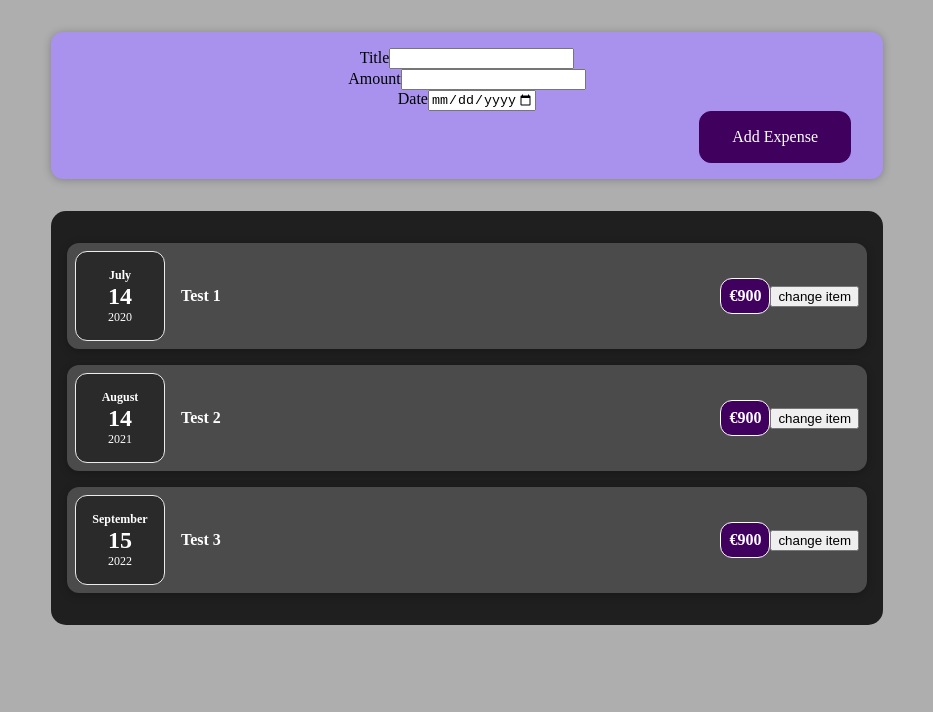
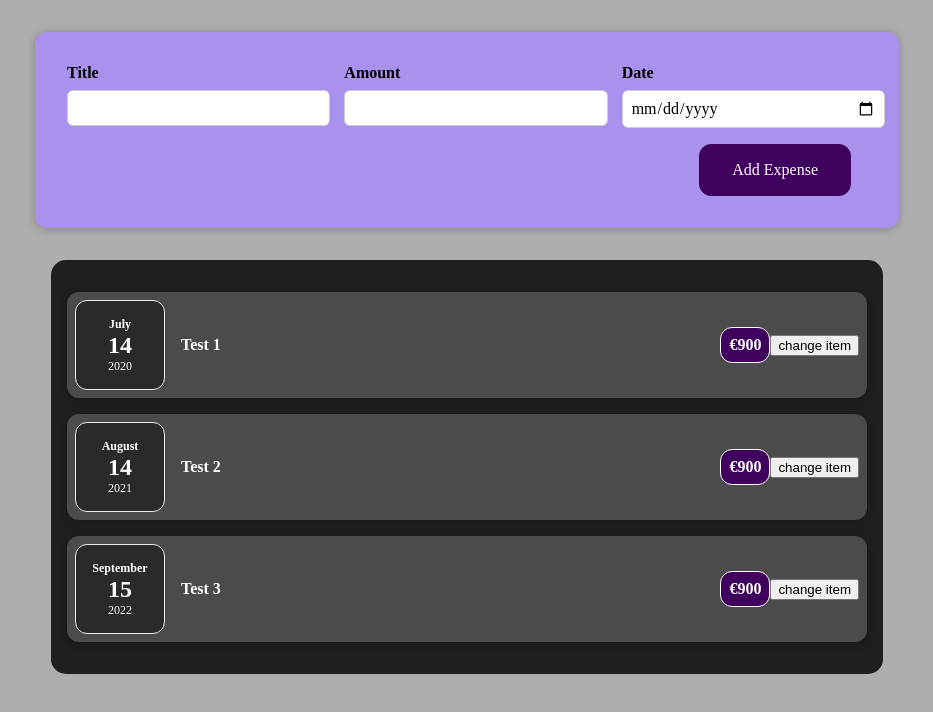
Before and after one commit to JasmineKhalimova/FoodApp, a React (Create React App) app: page / in a window 1280 px wide. Shown: the top 712 px of the page, without its empty margins (173-1106 px from the left). Built offline with nearby package versions, Linux system fonts and the light colour scheme.

Commit message:
two way binding, child to parent component, lifting the state up

```diff
--- a/src/App.js
+++ b/src/App.js
@@ -3,9 +3,14 @@ import ExpenseItems from './components/Expenses/ExpenseItems';
 import NewExpense from './components/Expenses/NewExpense';
 
 function App() {
+  const addExpenseHandler = expense => {
+    console.log('addExpenseHandler');
+    console.log(expense);
+  }
+
   return (
     <div>
-      <NewExpense />
+      <NewExpense addAddExpense={addExpenseHandler}/>
       <ExpenseItems />
     </div>
   );
--- /dev/null
+++ b/src/components/Expenses/ExpenseForm.js
@@ -0,0 +1,114 @@
+import React, {useState} from "react";
+
+const ExpenseForm = (props) => {
+    // Multiple states
+    const [enterTitle, setEnterTitle] = useState('');
+    const [enterAmount, setEnterAmount] = useState('');
+    const [enterDate, setEnterDate] = useState('');
+
+    // Single State
+    // const [userInput, setUserInput] = useState({
+    //     enterTitle: '',
+    //     enterAmount: '',
+    //     enterDate: ''
+    // });
+
+    // Chnage handlers
+    const titleChangeHandler = (event) => {
+        setEnterTitle(event.target.value);
+
+        // setUserInput({
+        //     ...userInput, // use spread operator to copy other values which is not being used here
+        //     enterTitle: event.target.value
+        // });
+
+        // setUserInput((prevState) => {
+        //     return { ...prevState, setEnterTitle: event.target.value };
+        // });
+    }
+
+    const amountChangeHandler = (event) => {
+        setEnterAmount(event.target.value);
+
+        // setUserInput({
+        //     ...userInput, // use spread operator to copy other values which is not being used here
+        //     enterAmount: event.target.value
+        // });
+
+        // using prevState as it will use latest state which is up to date
+        // setUserInput((prevState) => {
+        //     return { ...prevState, enterAmount: event.target.value };
+        // });
+
+    }
+    const dateChangeHandler = (event) => {
+        setEnterDate(event.target.value);
+
+        // This way might not work as it might depend on old and unused state
+        // setUserInput({
+        //     ...userInput, // use spread operator to copy other values which is not being used here
+        //     enterDate: event.target.value
+        // });
+
+        // using prevState as it will use latest state which is up to date
+        // setUserInput((prevState) => {
+        //     return { ...prevState, enterDate: event.target.value };
+        // });
+    };
+
+    // On Submit handler
+    const submitHandler = (event) => {
+        event.preventDefault();
+
+        const expenseData = {
+            title: enterTitle,
+            amount: enterAmount,
+            date: new Date(enterDate)
+        };
+
+        props.onSaveExpenseData(expenseData);
+
+        // storing data but deleting from input form
+        setEnterTitle('');
+        setEnterAmount('');
+        setEnterDate('');
+    };
+
+    return (
+            <form className="expense_form" onSubmit={submitHandler}>
+                <div className="new-expenses_controls">
+                    <div className="expenses_control">
+                        <label>Title</label>
+                        <input
+                        type="text"
+                        value={enterTitle}
+                        onChange={titleChangeHandler}
+                        />
+                    </div>
+                    <div className="expenses_control">
+                        <label>Amount</label>
+                        <input
+                        type="number"
+                        value={enterAmount}
+                        onChange={amountChangeHandler}
+                        />
+                    </div>
+                    <div className="expenses_control">
+                        <label>Date</label>
+                        <input
+                        type="date"
+                        min="2019-01-01"
+                        max="2022-12-31"
+                        value={enterDate}
+                        onChange={dateChangeHandler}
+                        />
+                    </div>
+                </div>
+                <div className="actions">
+                    <button type="submit">Add Expense</button>
+                </div>
+            </form>
+    )
+}
+
+export default ExpenseForm;
--- a/src/components/Expenses/NewExpense.js
+++ b/src/components/Expenses/NewExpense.js
@@ -1,114 +1,18 @@
-import React, {useState} from "react";
+import ExpenseForm from './ExpenseForm';
 
-const NewExpense = () => {
-    // Multiple states
-    const [enterTitle, setEnterTitle] = useState('');
-    const [enterAmount, setEnterAmount] = useState('');
-    const [enterDate, setEnterDate] = useState('');
-
-    // Single State
-    // const [userInput, setUserInput] = useState({
-    //     enterTitle: '',
-    //     enterAmount: '',
-    //     enterDate: ''
-    // });
-
-    // Chnage handlers
-    const titleChangeHandler = (event) => {
-        setEnterTitle(event.target.value);
-
-        // setUserInput({
-        //     ...userInput, // use spread operator to copy other values which is not being used here
-        //     enterTitle: event.target.value
-        // });
-
-        // setUserInput((prevState) => {
-        //     return { ...prevState, setEnterTitle: event.target.value };
-        // });
-    }
-
-    const amountChangeHandler = (event) => {
-        setEnterAmount(event.target.value);
-
-        // setUserInput({
-        //     ...userInput, // use spread operator to copy other values which is not being used here
-        //     enterAmount: event.target.value
-        // });
-
-        // using prevState as it will use latest state which is up to date
-        // setUserInput((prevState) => {
-        //     return { ...prevState, enterAmount: event.target.value };
-        // });
-
-    }
-    const dateChangeHandler = (event) => {
-        setEnterDate(event.target.value);
-
-        // This way might not work as it might depend on old and unused state
-        // setUserInput({
-        //     ...userInput, // use spread operator to copy other values which is not being used here
-        //     enterDate: event.target.value
-        // });
-
-        // using prevState as it will use latest state which is up to date
-        // setUserInput((prevState) => {
-        //     return { ...prevState, enterDate: event.target.value };
-        // });
+const NewExpense = (props) => {
+      // saving form input values
+  const saveExpenseDataHandler = (enteredExpenseData) => {
+    const expenseData = {
+      ...enteredExpenseData,
+      id: Math.random().toString() // generating random ids
     };
-
-    // On Submit handler
-    const submitHandler = (event) => {
-        event.preventDefault();
-
-        const expenseData = {
-            title: enterTitle,
-            amount: enterAmount,
-            date: new Date(enterDate)
-        };
-        console.log(expenseData);
-        // storing data but deleting from input form
-        setEnterTitle('');
-        setEnterAmount('');
-        setEnterDate('');
-    };
+    props.addAddExpense(expenseData);
+  };
 
     return (
         <div className="new-expense">
-            <form className="expense_form" onSubmit={submitHandler}>
-                <div className="new-expenses__controls">
-                    <div className="expenses__control">
-                        <label>Title</label>
-                        <input
-                        type="text"
-                        value={enterTitle}
-                        onChange={titleChangeHandler}
-                        />
-                    </div>
-                    <div className="expenses__control">
-                        <label>Amount</label>
-                        <input
-                        type="number"
-                        min="0.01"
-                        strep="0.01"
-                        value={enterAmount}
-                        onChange={amountChangeHandler}
-                        />
-                    </div>
-                    <div className="expenses__control">
-                        <label>Date</label>
-                        <input
-                        type="date"
-                        min="2019-01-01"
-                        max="2022-12-31"
-                        value={enterDate}
-                        onChange={dateChangeHandler}
-                        />
-                    </div>
-                </div>
-                <div className="actions">
-                    <button type="submit">Add Expense</button>
-                </div>
-            </form>
+            <ExpenseForm onSaveExpenseData={saveExpenseDataHandler} />
         </div>
     )
 }
--- a/src/css/global.scss
+++ b/src/css/global.scss
@@ -80,7 +80,7 @@ body {
   // NewExpenses.js
   .new-expense{
     background-color: #a892ee;
-    padding: 1rem;
+    padding: 2rem;
     margin: 2rem auto;
     width: 50rem;
     max-width: 95%;
@@ -116,14 +116,14 @@ body {
     }
   }
   .expense_form{
-    .new-expense__controls {
-      display: flex;
-      flex-wrap: wrap;
-      gap: 1rem;
+    .new-expenses_controls {
+      display: grid;
+      gap: 2rem;
       margin-bottom: 1rem;
       text-align: left;
+      grid-template-columns: repeat(3,minmax(0,1fr));
 
-      .new-expense__control{
+      .expenses_control{
         label {
           font-weight: bold;
           margin-bottom: 0.5rem;
```
Also changed, not shown: Resources/React refresher/README.md, Resources/React refresher/img/lifting state up.png (added), Resources/React refresher/img/props.png (renamed from Resources/React refresher/props.png).
